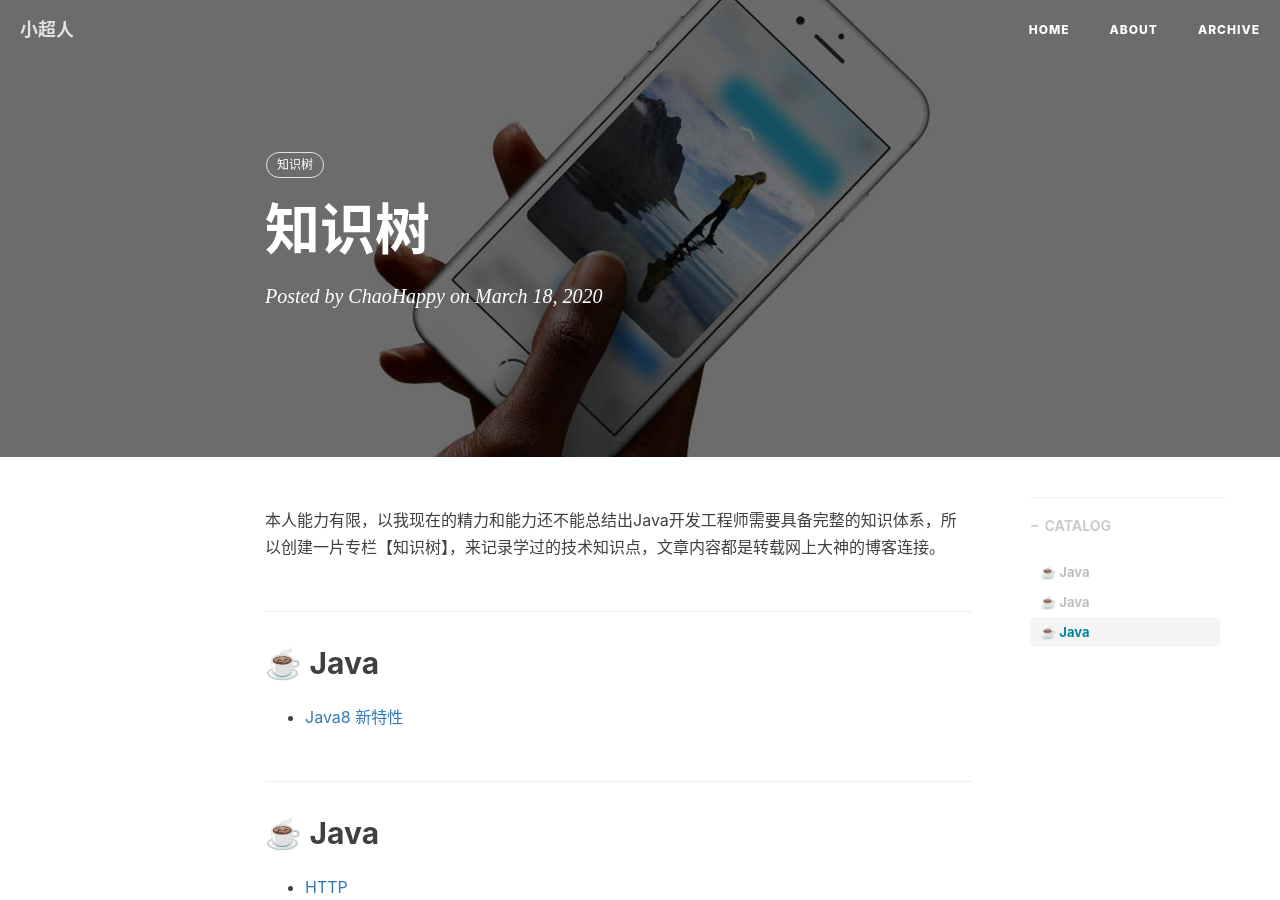
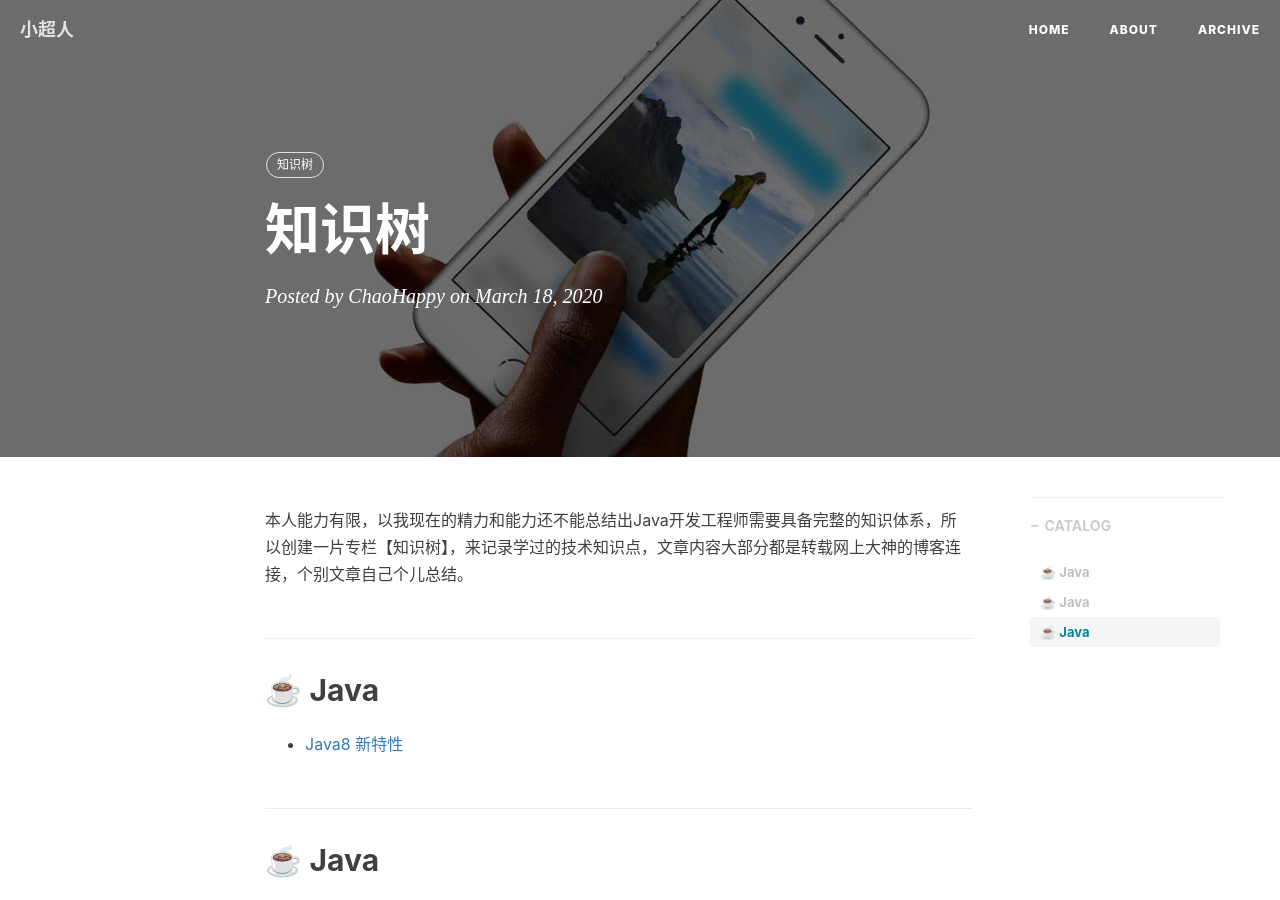
Before and after one commit to ChaoHappy/ChaoHappy.github.io, a Jekyll site: the page built from _posts/知识树/2020-03-18-知识树.md, in a window 1280 px wide and 900 px high. Built offline with Jekyll 4.4.1, drawn with Linux system fonts in a browser that asks for light colours; nearby versions of some CDN libraries; comment, search, counter and statistics services are not loaded.

Commit message:
Update 2020-03-18-知识树.md

```diff
--- a/_posts/知识树/2020-03-18-知识树.md
+++ b/_posts/知识树/2020-03-18-知识树.md
@@ -10,7 +10,7 @@ tags:
     - 知识树
 ---
 
-本人能力有限，以我现在的精力和能力还不能总结出Java开发工程师需要具备完整的知识体系，所以创建一片专栏【知识树】，来记录学过的技术知识点，文章内容都是转载网上大神的博客连接。
+本人能力有限，以我现在的精力和能力还不能总结出Java开发工程师需要具备完整的知识体系，所以创建一片专栏【知识树】，来记录学过的技术知识点，文章内容大部分都是转载网上大神的博客连接，个别文章自己个儿总结。
 
 ## ☕️ Java
 
```
